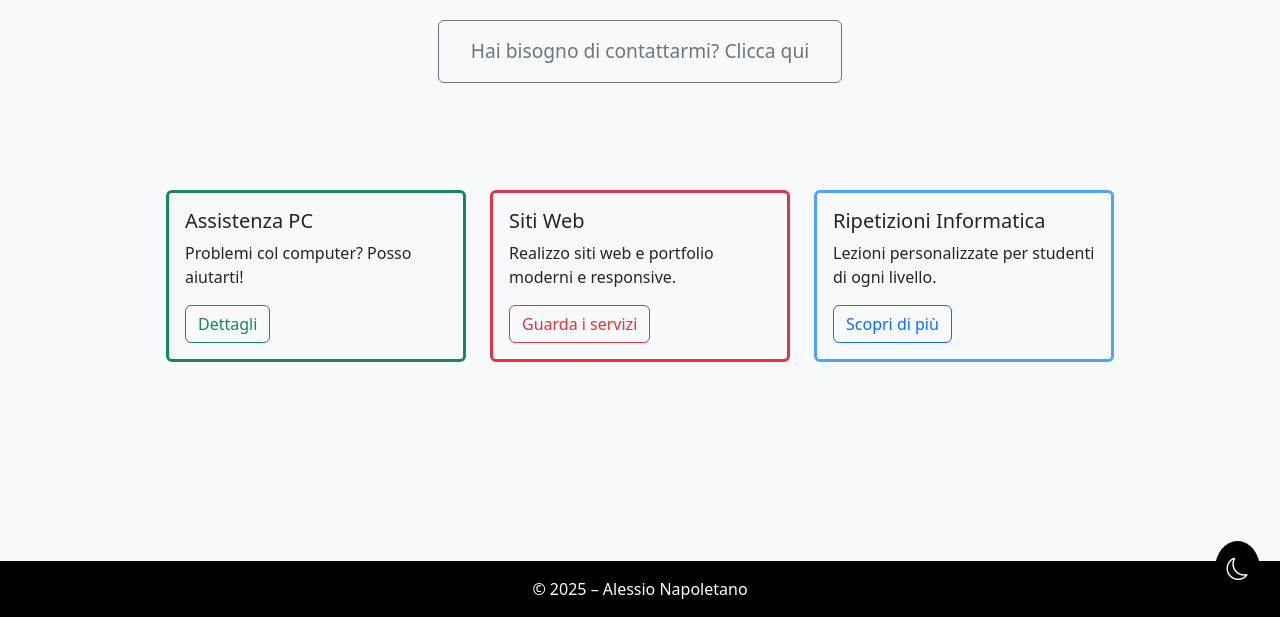
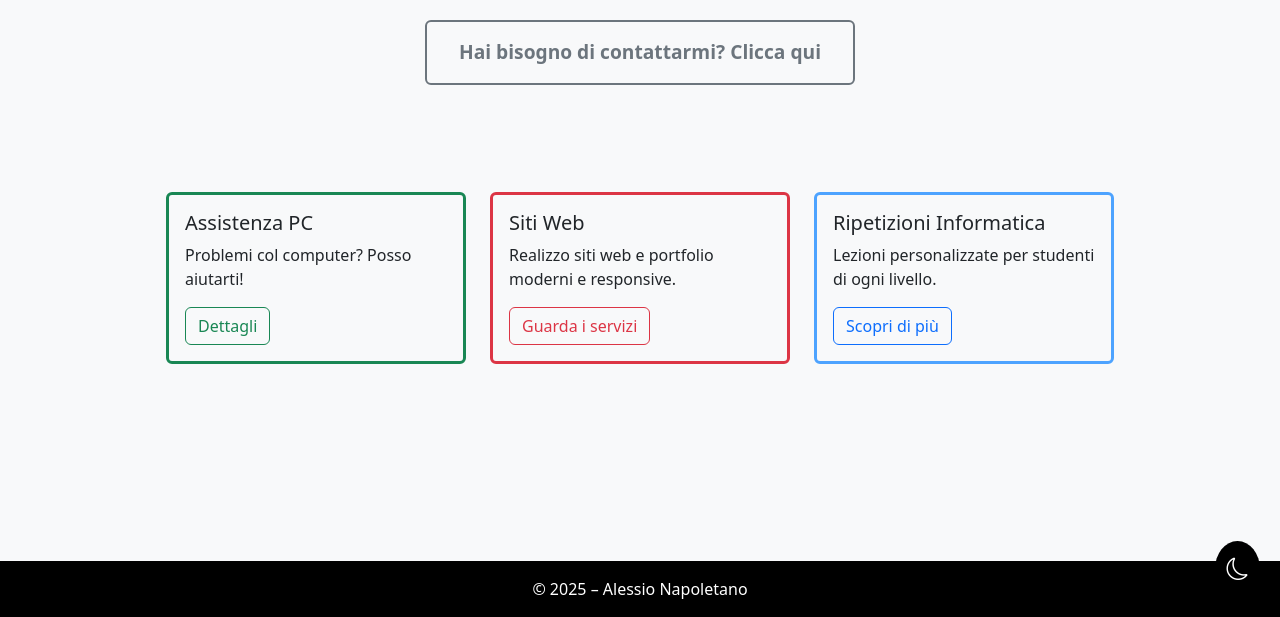
Before and after one commit to alessiotechdev/consulenzeinformatiche, a plain HTML site: page index.html in a window 1280 px wide. Shown: the part 183-800 px from the top of the page. Drawn offline with nearby package versions, Linux system fonts and the light colour scheme.

Commit message:
Add files via upload

```diff
--- a/index.html
+++ b/index.html
@@ -112,6 +112,13 @@
       transition: background-color 0.3s, color 0.3s;
     }
 
+	.btn-outline-secondary {
+	  font-weight: 600; /* testo più in grassetto */
+	  border-width: 2px; /* bordo leggermente più spesso */
+	  padding: 0.5rem 1.25rem; /* spaziatura più generosa */
+	  transition: all 0.3s ease;
+	}
+
     [data-bs-theme="light"] #theme-toggle-btn {
       background-color: #000;
       color: #fff;
```
Also changed, not shown: img/WhiteBg/IconLogo.png (added), img/WhiteBg/IconLogoDoc1.png (added), img/WhiteBg/IconLogoDoc2.png (added), img/WhiteBg/IconLogoDoc3.png (added), img/WhiteBg/IconLogoDoc4.png (added), img/WhiteBg/IconLogoDoc5.png (added), img/WhiteBg/IconLogoDoc6.png (added), img/WhiteBg/IconLogoDoc7.png (added), img/WhiteBg/IconLogoDoc8.png (added), img/WhiteBg/IconLogoDoc9.png (added), img/WhiteBg/faviconwhitebg.png (added), img/favicon.png, img/faviconwhitebg.png (added).
